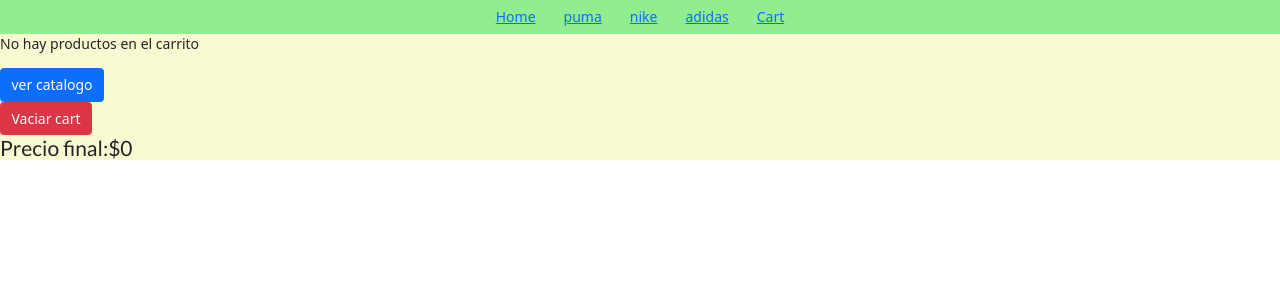
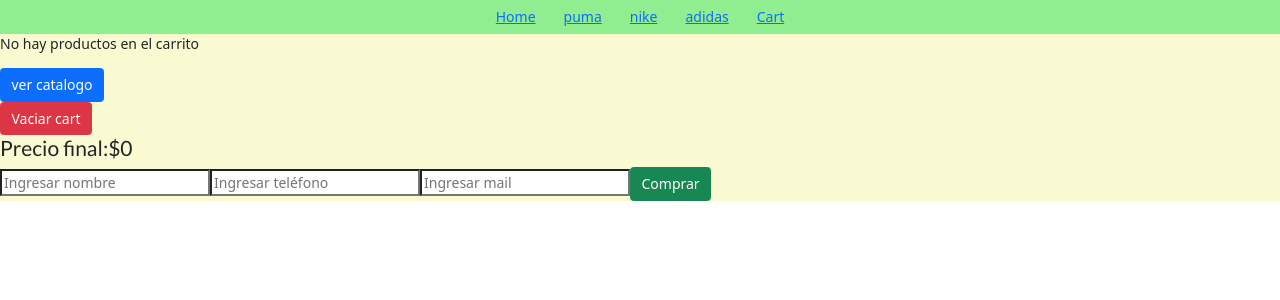
Before and after one commit to lvillegas21/e-commerce, a React (Create React App) app: page /cart in a window 1280 px wide. Shown: the top 300 px of the page. Built offline with nearby package versions, Linux system fonts and the light colour scheme.

Commit message:
desafío firebase 2

```diff
--- a/src/components/Cart/Cart.js
+++ b/src/components/Cart/Cart.js
@@ -1,13 +1,45 @@
-import React from 'react';
+import React, {useState} from 'react';
 import { useCartContext } from '../../CartContext';
 import { Link } from 'react-router-dom';
+import { db } from '../ItemCollection/ItemCollection';
+import firebase from 'firebase/app';
+
 
 const Cart=()=>{
     const{cart, removeItem, clear}=useCartContext()
+    const [userName,setUserName]=useState()
+    const [userPhone,setUserPhone]=useState()
+    const [userMail,setUserMail]=useState()
 
     const total= cart.reduce((acc,item)=>{
         return acc + item.price * item.quantity
     },0)
+
+    const finalizarCompra= async(e)=>{
+        const compra={
+            items:{
+                cart,
+                total,
+                date:firebase.firestore.Timestamp.fromDate(new Date()),
+            },
+            user:{
+                name:userName,
+                phone:userPhone,
+                mail:userMail
+            }
+        }
+        e.preventDefault()
+        await db.collection('compras').doc().set(compra)
+        db.collection('compras').onSnapshot((e) => {
+			e.forEach((itemCompra) => {
+				alert(itemCompra.id);
+			});
+		});
+        clear();
+        setUserMail('');
+        setUserName('');
+        setUserPhone('')
+    }
 
     return(
         <div>
@@ -27,6 +59,29 @@ const Cart=()=>{
             })}
             <button className='btn btn-danger' onClick={()=>clear(cart)} >Vaciar cart</button>
             <h4>Precio final:${total}</h4>
+            <div>
+				<form onSubmit={finalizarCompra}>
+					<input
+                    placeholder='Ingresar nombre'
+                    type='text'
+                    onChange={(e)=>{setUserName(e.target.value)}}
+                    value={userName}
+                    />
+                    <input
+                    placeholder='Ingresar teléfono'
+                    type='text'
+                    onChange={(e)=>{setUserPhone(e.target.value)}}
+                    value={userPhone}
+                    />
+                    <input
+                    placeholder='Ingresar mail'
+                    type='text'
+                    onChange={(e)=>{setUserMail(e.target.value)}}
+                    value={userMail}
+                    />
+					<button className='btn btn-success' type='submit'>Comprar</button>
+				</form>
+			</div>
         </div>
     )
 }
--- a/src/components/ItemListContainer/ItemListContainer.js
+++ b/src/components/ItemListContainer/ItemListContainer.js
@@ -8,12 +8,12 @@ const ItemListContainer =()=>{
     const{categoryId}=useParams()
 
     useEffect(()=>{
-        const getItems= async()=>{
+        const getItems=()=>{
             db.collection('zapatillaz')
-              .onSnapshot((querySnapShot)=>{
+              .onSnapshot((e)=>{
                 const docs=[]
-                querySnapShot.forEach((doc)=>{
-                    docs.push({...doc.data(),id:doc.id})
+                e.forEach((producto)=>{
+                    docs.push({...producto.data(),id:producto.id})
                 })
                 categoryId ?setItems(docs.filter((x)=>x.category===categoryId))
                 :setItems(docs)
```
